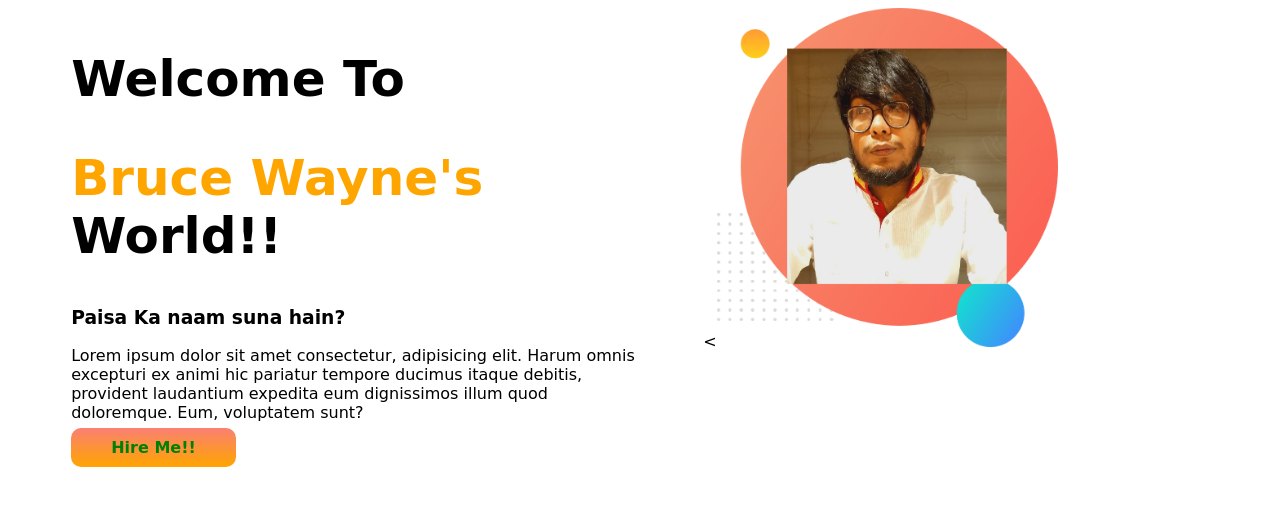
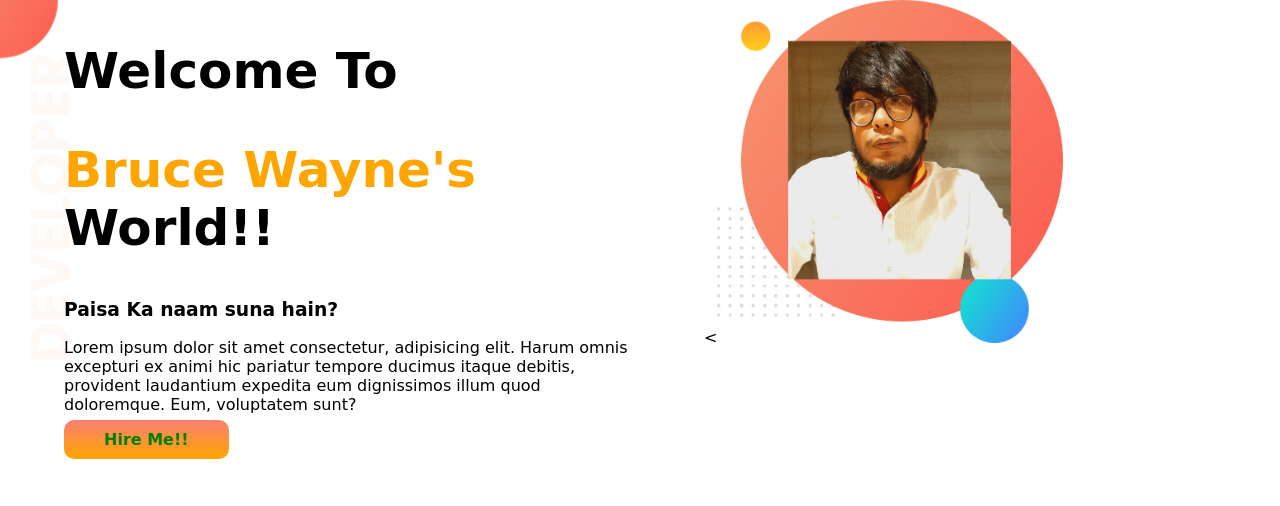
Before and after one commit to rishad007/developer-portfolio, a plain HTML site: page index.html in a window 1280 px wide. Drawn offline with Linux system fonts and the light colour scheme; a web font is replaced by a local one.

Commit message:
banner added

```diff
--- a/index.html
+++ b/index.html
@@ -12,7 +12,7 @@
 </head>
 
 <body>
-    <section>
+    <section class="banner">
         <div class="half-width">
             <h1>Welcome To</h1>
             <h1> <span class="orange-color">Bruce Wayne's</span> World!!</h1>
--- a/style.css
+++ b/style.css
@@ -1,5 +1,6 @@
 body {
     font-family: 'Festive', cursive;
+    margin: 0;
 }
 
 h1 {
@@ -31,3 +32,8 @@ section {
     font-weight: 700;
     color: green;
 }
+
+.banner {
+    background-image: url(images/top-banner.png);
+    background-repeat: no-repeat;
+}
```
